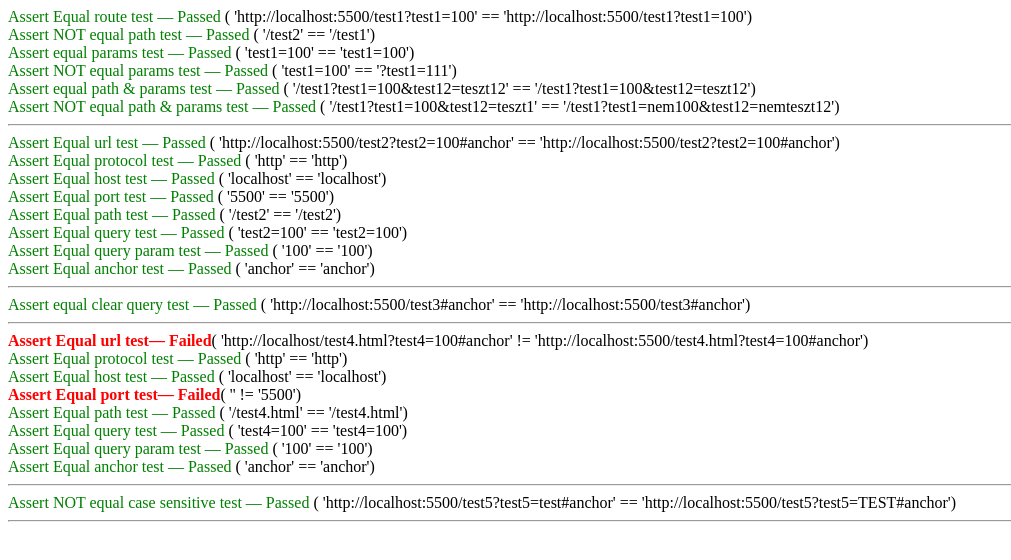
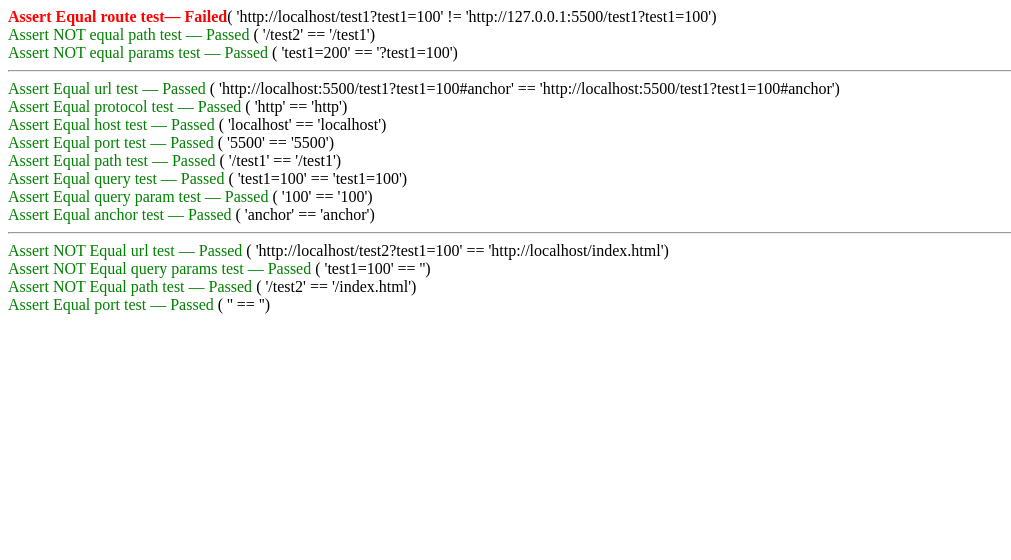
Before and after one commit to BME-MIT-IET/iet-hf-2022-ietify, a website: page index.html in a window 1280 px wide. Shown: the whole page, without its empty margins (0-1011 px from the left). Drawn offline with Linux system fonts and the light colour scheme.

Commit message:
Revert "doc and manual testing update"
This reverts commit 743bcb4df205cbb4f68726cf545683f0fc96fa92.

```diff
--- a/index.html
+++ b/index.html
@@ -36,98 +36,54 @@
 
 
         /**
-         * Tests for simple URL manipulation tests.
+         * Tests for URL manipulation.
          */
         // Test 1 - success for path
-        url.host = "localhost" // convert local page url to localhost
-        url.port = 5500
         url.path = "/test1";
         url.query.test1 = 100
-        assertEqual(url, "http://localhost:5500/test1?test1=100", "Assert Equal route test");
+        assertEqual(url, "http://127.0.0.1:5500/test1?test1=100", "Assert Equal route test");
 
         // Test 1 - fail for path
         url.clearQuery();
         url.path = "/test2";
         assertNotEqual(url.path, "/test1", "Assert NOT equal path test");
 
-        // Test 1 - success for params
-        url.clearQuery();
-        url.query.test1 = 100
-        assertEqual(url.query, "test1=100", "Assert equal params test");
-
         // Test 1 - fail for params
         url.clearQuery();
-        url.query.test1 = 100
-        assertNotEqual(url.query, "?test1=111", "Assert NOT equal params test");
-
-        // Test 1 - success for path and params
-        url.clearQuery();
         url.path = "/test1";
-        url.query.test1 = 100
-        url.query.test12 = "teszt12"
-        assertEqual(`${url.path}?${url.query}`, "/test1?test1=100&test12=teszt12", "Assert equal path & params test");
-
-        // Test 1 - fail for path and params
-        url.clearQuery();
-        url.path = "/test1";
-        url.query.test1 = 100
-        url.query.test12 = "teszt1"
-        assertNotEqual(`${url.path}?${url.query}`, "/test1?test1=nem100&test12=nemteszt12", "Assert NOT equal path & params test");
+        url.query.test1 = 200
+        assertNotEqual(url.query, "?test1=100", "Assert NOT equal params test");
 
 
         insertHorizontalLine();
         /**
-         * Test 2 - Full URL test
+         *
          */
-        url  = new Url("http://localhost:5500/test2?test2=100#anchor");
-        assertEqual(url, "http://localhost:5500/test2?test2=100#anchor", "Assert Equal url test");
+        // Test 2
+        url  = new Url("http://localhost:5500/test1?test1=100#anchor");
+        assertEqual(url, "http://localhost:5500/test1?test1=100#anchor", "Assert Equal url test");
         assertEqual(url.protocol, "http", "Assert Equal protocol test");
         assertEqual(url.host, "localhost", "Assert Equal host test");
         assertEqual(url.port, "5500", "Assert Equal port test");
-        assertEqual(url.path, "/test2", "Assert Equal path test");
-        assertEqual(url.query, "test2=100", "Assert Equal query test");
-        assertEqual(url.query.test2, "100", "Assert Equal query param test");
+        assertEqual(url.path, "/test1", "Assert Equal path test");
+        assertEqual(url.query, "test1=100", "Assert Equal query test");
+        assertEqual(url.query.test1, "100", "Assert Equal query param test");
         assertEqual(url.hash, "anchor", "Assert Equal anchor test");
 
         insertHorizontalLine();
+        /**
+         *
+         */
+        // Test 3 compare relative and absolute url
+        url  = new Url("/test2?test1=100");
+        url2 = new Url(`${self.parent.document.location.href}`);
+        assertNotEqual(url, url2, "Assert NOT Equal url test");
+        assertNotEqual(url.query, url2.query, "Assert NOT Equal query params test");
+        assertNotEqual(url.path, url2.path, "Assert NOT Equal path test");
+        assertEqual(url.port, url2.port, "Assert Equal port test");
 
-        /**
-         * Test 3 - Clear query test
-         */
-        // Test 3
-        url = new Url('http://localhost:5500/test3?test3=100#anchor');
-        url.host = "localhost" // convert local page url to localhost
-        url.clearQuery();
-        assertEqual(url, 'http://localhost:5500/test3#anchor', "Assert equal clear query test");
 
-        insertHorizontalLine();
 
-        /**
-         * Test 4 - Relative URL test
-         */
-        url = new Url("../test4.html?test4=100#anchor");
-        url.host = "localhost" // convert local page url to localhost
-        console.log(url);
-        assertEqual(url, "http://localhost:5500/test4.html?test4=100#anchor", "Assert Equal url test");
-        assertEqual(url.protocol, "http", "Assert Equal protocol test");
-        assertEqual(url.host, "localhost", "Assert Equal host test");
-        assertEqual(url.port, "5500", "Assert Equal port test");
-        assertEqual(url.path, "/test4.html", "Assert Equal path test");
-        assertEqual(url.query, "test4=100", "Assert Equal query test");
-        assertEqual(url.query.test4, "100", "Assert Equal query param test");
-        assertEqual(url.hash, "anchor", "Assert Equal anchor test");
-
-        insertHorizontalLine();
-
-        /**
-         * Test 5 - Case sensitivity test
-         */
-        // Test 5
-        const u1 = new Url("http://localhost:5500/test5?test5=test#anchor");
-        const u2 = new Url("http://localhost:5500/test5?test5=TEST#anchor");
-        assertNotEqual(u1, u2, "Assert NOT equal case sensitive test");
-
-        insertHorizontalLine();
     </script>
 </body>
 </html>
```
Also changed, not shown: doc/manual_test.md (deleted, +0 -19 lines), test/url.html (+1 -2 lines).
